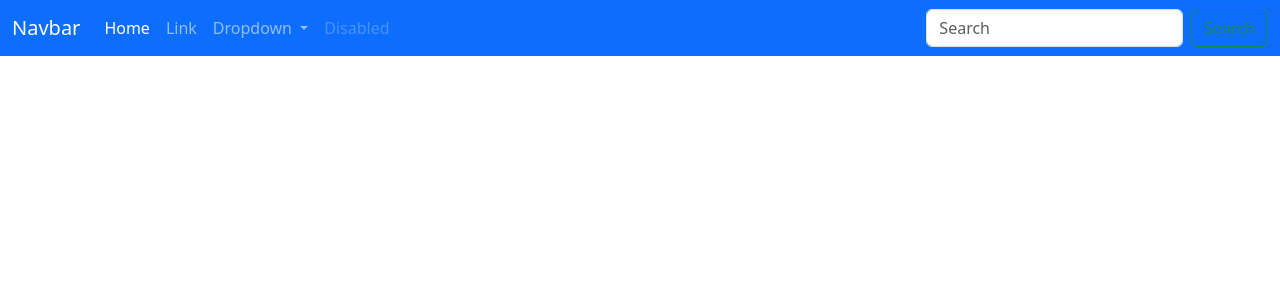
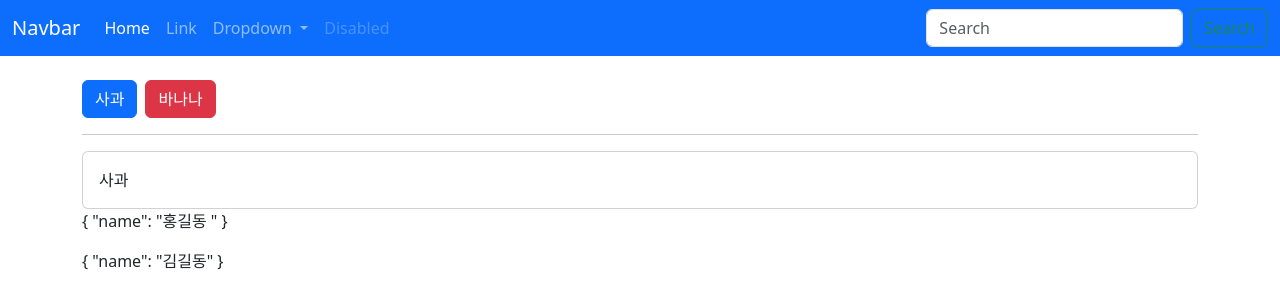
Before and after one commit to fromnowwon/infl-vue3-master-basic, a Vue app: page / in a window 1280 px wide. Shown: the top 308 px of the page. Built offline with nearby package versions, Linux system fonts and the light colour scheme; no server answers.

Commit message:
05_컴포넌트 기초+심화_11_동적 컴포넌트

```diff
--- /dev/null
+++ b/src/components/DynamicApple.vue
@@ -0,0 +1,9 @@
+<template>
+	<AppCard>사과</AppCard>
+</template>
+
+<script setup>
+import AppCard from './AppCard.vue';
+</script>
+
+<style lang="scss" scoped></style>
--- /dev/null
+++ b/src/components/DynamicBanana.vue
@@ -0,0 +1,9 @@
+<template>
+	<AppCard>바나나</AppCard>
+</template>
+
+<script setup>
+import AppCard from './AppCard.vue';
+</script>
+
+<style lang="scss" scoped></style>
--- /dev/null
+++ b/src/components/DynamicComponent.vue
@@ -0,0 +1,34 @@
+<template>
+	<div class="container py-4">
+		<button
+			class="btn btn-primary me-2"
+			@click="changeCurrentComp(DynamicApple)"
+		>
+			사과
+		</button>
+		<button
+			class="btn btn-danger"
+			@click="changeCurrentComp(DynamicBanana)"
+		>
+			바나나
+		</button>
+		<hr />
+		<component :is="currentComp" />
+
+		<p>{{ obj1 }}</p>
+		<p>{{ obj2 }}</p>
+	</div>
+</template>
+
+<script setup>
+import { ref, shallowRef } from 'vue';
+import DynamicApple from './DynamicApple.vue';
+import DynamicBanana from './DynamicBanana.vue';
+
+const currentComp = shallowRef(DynamicApple);
+const obj1 = ref({ name: '홍길동 ' });
+const obj2 = shallowRef({ name: '김길동' });
+const changeCurrentComp = comp => (currentComp.value = comp);
+</script>
+
+<style lang="scss" scoped></style>
--- a/src/components/TheView.vue
+++ b/src/components/TheView.vue
@@ -1,11 +1,11 @@
 <template>
 	<main>
-		<ScriptSetup></ScriptSetup>
+		<DynamicComponent></DynamicComponent>
 	</main>
 </template>
 
 <script setup>
-import ScriptSetup from './ScriptSetup.vue';
+import DynamicComponent from './DynamicComponent.vue';
 </script>
 
 <style lang="scss" scoped></style>
```
